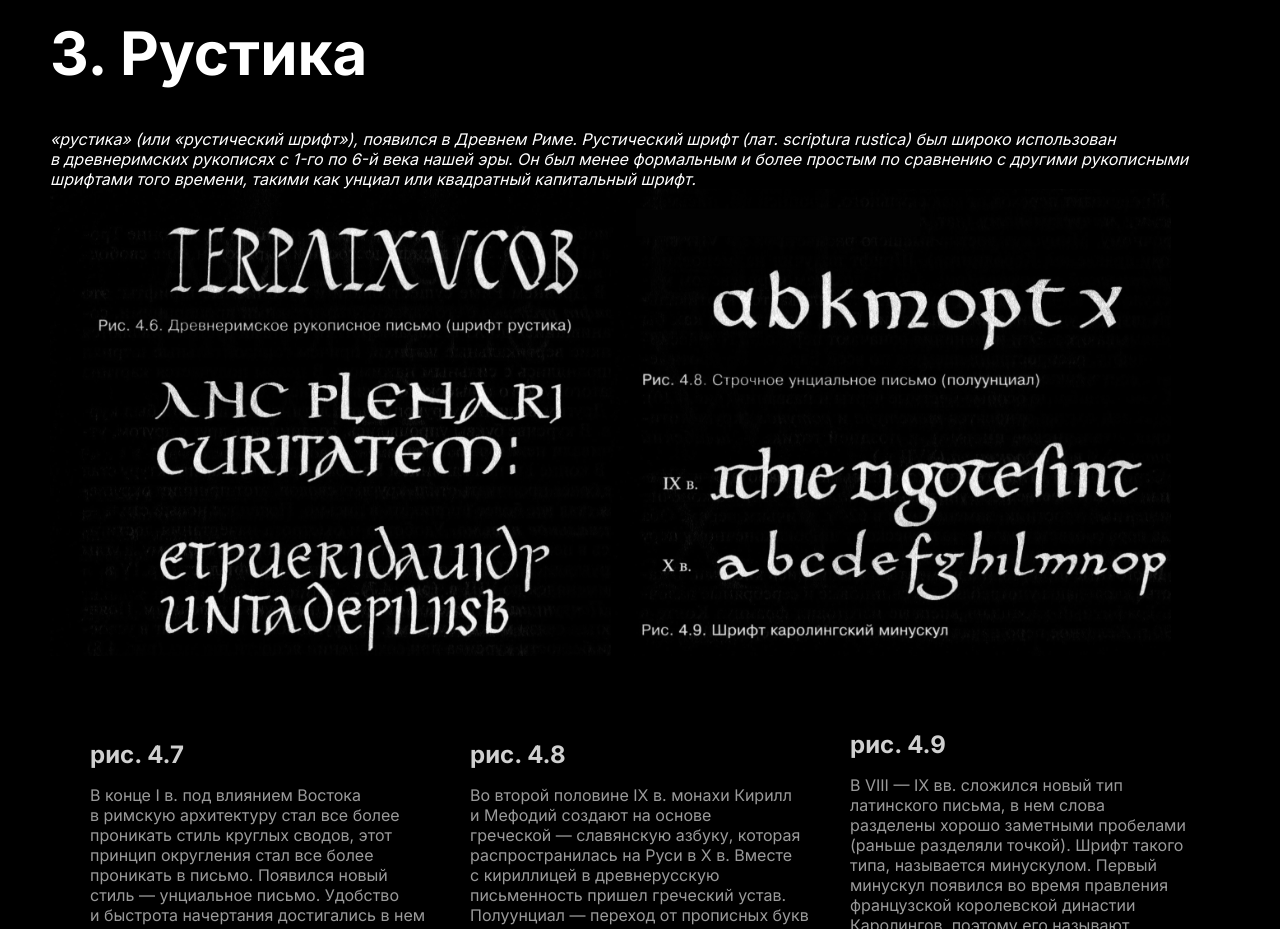
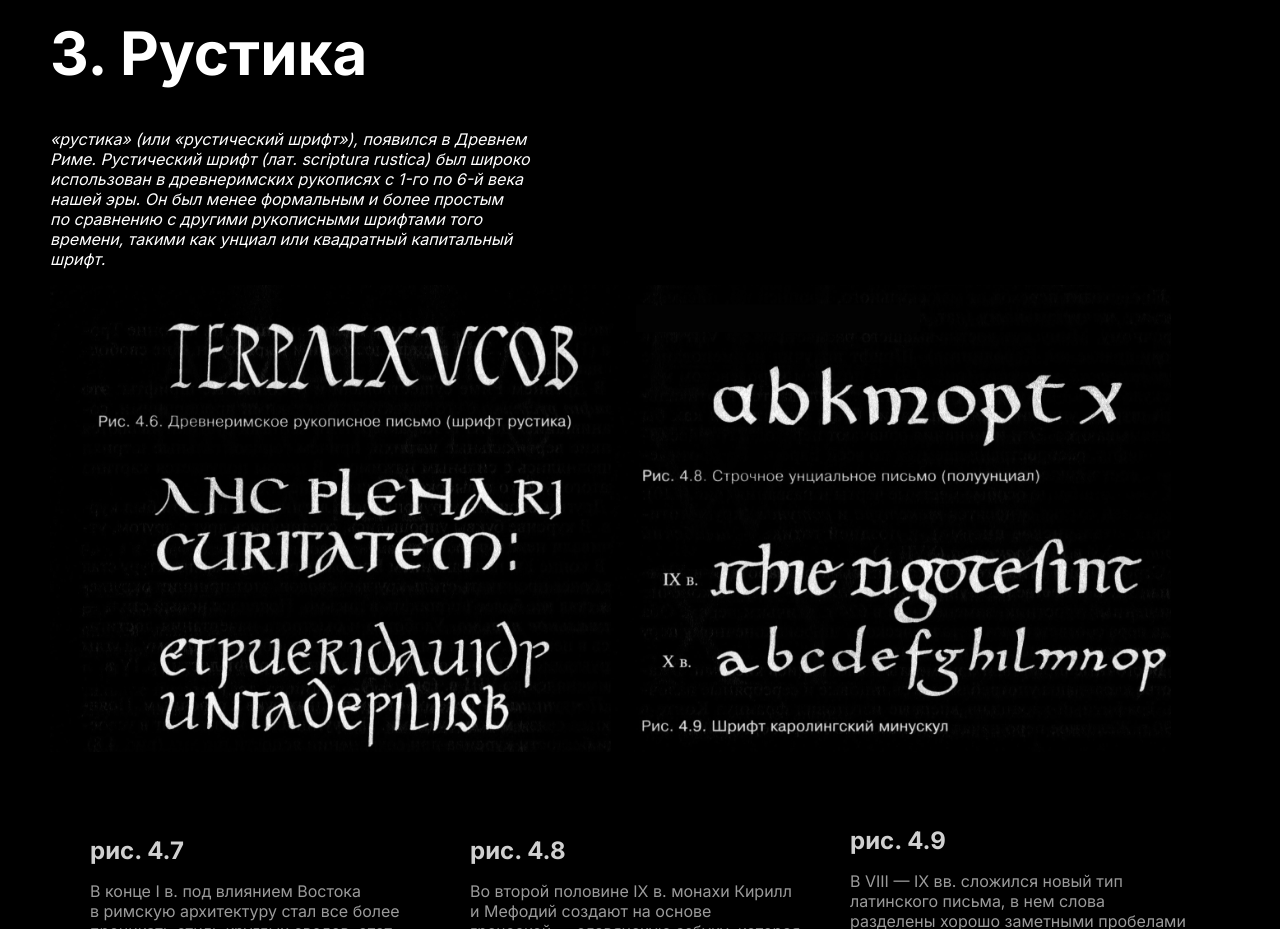
Before and after one commit to egorPyra/TypographyLab5, a Next.js app: page / in a window 1280 px wide. Shown: the part 7940-8869 px from the top of the page. Built offline with nearby package versions, Linux system fonts and the light colour scheme.

Commit message:
rustic i

```diff
--- a/components/rustik.js
+++ b/components/rustik.js
@@ -6,7 +6,7 @@ export default function Rustik() {
     return (
         <div className={styles.container}>
             <h1 className={styles.h1}>3. Рустика</h1>
-            <i>&laquo;рустика&raquo; (или &laquo;рустический шрифт&raquo;), появился в&nbsp;Древнем Риме. Рустический шрифт (лат. scriptura rustica) был широко использован в&nbsp;древнеримских рукописях с&nbsp;1-го по&nbsp;6-й века нашей эры. Он&nbsp;был менее формальным и&nbsp;более простым по&nbsp;сравнению с&nbsp;другими рукописными шрифтами того времени, такими как унциал или квадратный капитальный шрифт.</i>
+            <p className={styles.i}>&laquo;рустика&raquo; (или &laquo;рустический шрифт&raquo;), появился в&nbsp;Древнем Риме. Рустический шрифт (лат. scriptura rustica) был широко использован в&nbsp;древнеримских рукописях с&nbsp;1-го по&nbsp;6-й века нашей эры. Он&nbsp;был менее формальным и&nbsp;более простым по&nbsp;сравнению с&nbsp;другими рукописными шрифтами того времени, такими как унциал или квадратный капитальный шрифт.</p>
 
             <img className={styles.image} src='/rustik.png' />
 
--- a/components/rustik.module.css
+++ b/components/rustik.module.css
@@ -67,8 +67,9 @@
     margin: 0 auto;
   }
 
-  .container i {
-    max-width: 700px;
+  .i {
+    max-width: 500px;
+    font-style: italic;
   }
 
   .containerForText {
```
